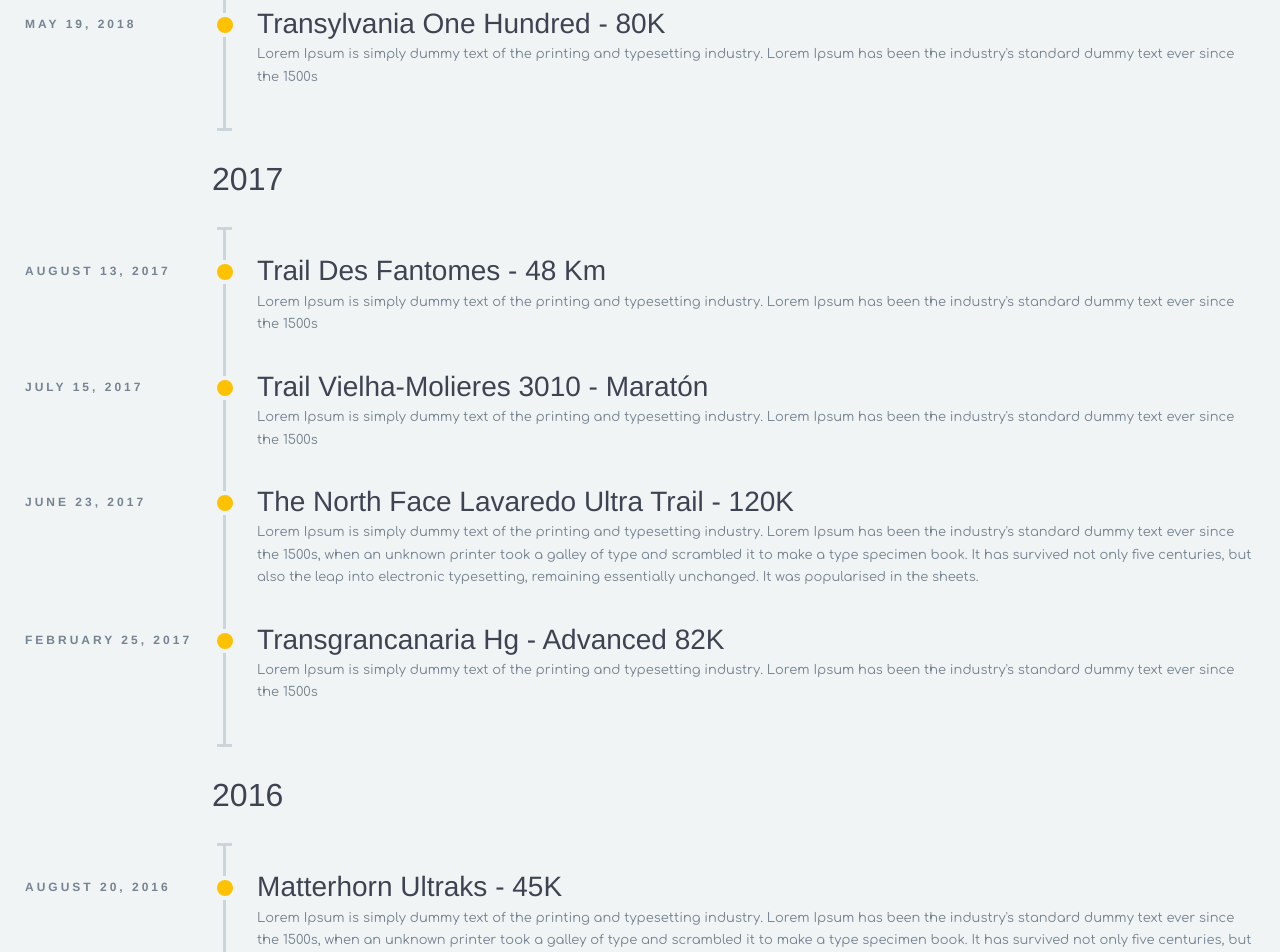
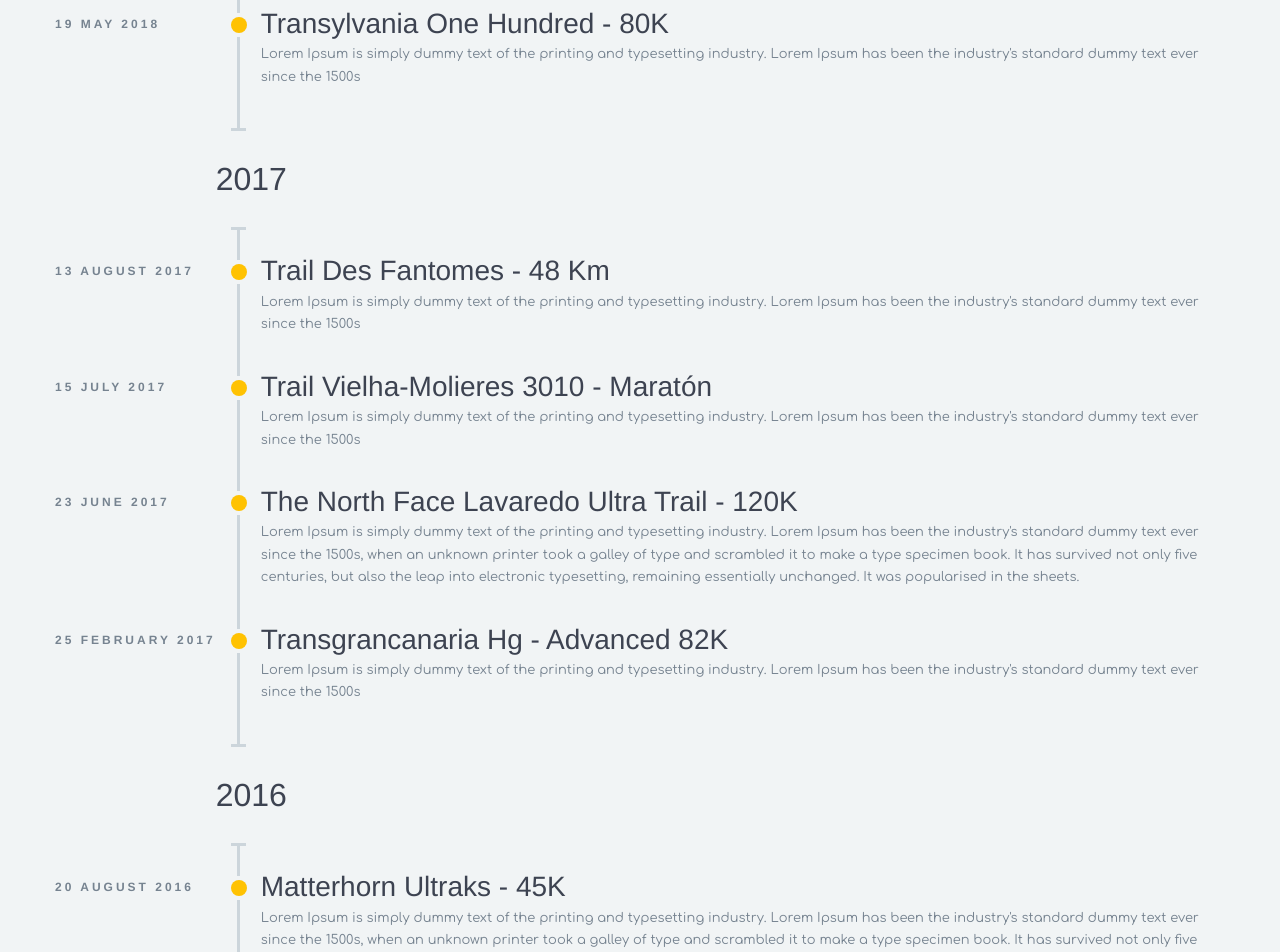
Before and after one commit to m4rc3iro/runmarc, an Angular app: page /timeline in a window 1280 px wide. Shown: the part 400-1352 px from the top of the page. Built offline with nearby package versions, Linux system fonts and the light colour scheme.

Commit message:
- fixed race date format to not cause errors when timeline is rendered in FF and Safari - improved support for viewing timeline in small displays and mobile devices

```diff
--- a/src/app/timeline/timeline.component.css
+++ b/src/app/timeline/timeline.component.css
@@ -1,7 +1,7 @@
 .timeline-container {
   height: 100%;
   width: 100%;
-  padding: 50px 0 0 0px;
+  padding: 50px 30px 0 40px;
   overflow: auto;
   font-family: "Effra", Helvetica, sans-serif;
   color: #768390;
@@ -61,11 +61,6 @@ a:hover {
   max-width: 400px;
 }
 
-.carousel-image {
-  width: 100%;
-  max-width: 1024px;
-}
-
 /*==================================
     TIMELINE
 ==================================*/
@@ -101,7 +96,7 @@ a:hover {
   margin: 0 0 .5em 0;
   text-transform: uppercase;
   white-space: nowrap;
-  padding-left: 25px;
+  padding-left: 15px;
 }
 
 /*----- TIMELINE MARKER -----*/
@@ -208,48 +203,6 @@ a:hover {
 }
 
 /*----------------------------------------------
-    MOD: TIMELINE SPLIT
-----------------------------------------------*/
-@media (min-width: 768px) {
-  .timeline-split .timeline, .timeline-centered .timeline {
-    display: table;
-  }
-
-  .timeline-split .timeline-item, .timeline-centered .timeline-item {
-    display: table-row;
-    padding: 0;
-  }
-
-  .timeline-split .timeline-info, .timeline-centered .timeline-info,
-  .timeline-split .timeline-marker,
-  .timeline-centered .timeline-marker,
-  .timeline-split .timeline-content,
-  .timeline-centered .timeline-content,
-  .timeline-split .period .timeline-info,
-  .timeline-centered .period .timeline-info {
-    display: table-cell;
-    vertical-align: top;
-  }
-
-  .timeline-split .timeline-marker, .timeline-centered .timeline-marker {
-    position: relative;
-  }
-
-  .timeline-split .timeline-content, .timeline-centered .timeline-content {
-    padding-left: 25px;
-  }
-
-  .timeline-split .timeline-info, .timeline-centered .timeline-info {
-    padding-right: 25px;
-  }
-
-  .timeline-split .period .timeline-title, .timeline-centered .period .timeline-title {
-    position: relative;
-    left: -45px;
-  }
-}
-
-/*----------------------------------------------
     Gallery styles
 ----------------------------------------------*/
 .show {
@@ -322,49 +275,15 @@ a:hover {
   right: 20px;
 }
 
-@keyframes line-animation {
-  0% {
-    width: 0;
-    opacity: 1;
-  }
-
-  99% {
-    width: 100%;
-    opacity: 1;
-  }
-
-  100% {
-    width: 100%;
-    opacity: 0;
-  }
-}
-
-@keyframes open-animation {
-  0% {
-    height: 0;
-    top: 50%;
-  }
-
-  100% {
-    height: 100vh;
-    top: 0;
-  }
-}
-
-@keyframes fade {
-  0% {
-    opacity: 0;
-  }
-
-  100% {
-    opacity: 1;
-  }
+.carousel-image {
+  width: 100%;
+  max-width: 1024px;
 }
 
 .close {
   margin: 50px 25px 0 0;
   position: fixed;
-  top: 0.5rem;
+  top: 3.5rem;
   right: 0.5rem;
   display: flex;
   align-items: center;
@@ -410,3 +329,101 @@ a:hover {
   top: 50%;
   align-items: baseline;
 }
+
+@media (min-width: 540px) {
+  .close {
+    top: 0.5rem;
+  }
+}
+
+@media (min-width: 768px) {
+  .timeline-split .timeline, .timeline-centered .timeline {
+    display: table;
+  }
+
+  .timeline-split .timeline-item, .timeline-centered .timeline-item {
+    display: table-row;
+    padding: 0;
+  }
+
+  .timeline-split .timeline-info, .timeline-centered .timeline-info,
+  .timeline-split .timeline-marker,
+  .timeline-centered .timeline-marker,
+  .timeline-split .timeline-content,
+  .timeline-centered .timeline-content,
+  .timeline-split .period .timeline-info,
+  .timeline-centered .period .timeline-info {
+    display: table-cell;
+    vertical-align: top;
+  }
+
+  .timeline-split .timeline-marker, .timeline-centered .timeline-marker {
+    position: relative;
+  }
+
+  .timeline-split .timeline-content, .timeline-centered .timeline-content {
+    padding-left: 15px;
+  }
+
+  .timeline-split .timeline-info, .timeline-centered .timeline-info {
+    padding-right: 15px;
+  }
+
+  .timeline-split .period .timeline-title, .timeline-centered .period .timeline-title {
+    position: relative;
+    left: -45px;
+  }
+
+  .close {
+    top: 0.5rem;
+  }
+}
+
+@media (min-width: 1400px) {
+  .carousel-image {
+    max-width: 1280px;
+  }
+
+  .close {
+    top: 0.5rem;
+  }
+}
+
+@keyframes line-animation {
+  0% {
+    width: 0;
+    opacity: 1;
+  }
+
+  99% {
+    width: 100%;
+    opacity: 1;
+  }
+
+  100% {
+    width: 100%;
+    opacity: 0;
+  }
+}
+
+@keyframes open-animation {
+  0% {
+    height: 0;
+    top: 50%;
+  }
+
+  100% {
+    height: 100vh;
+    top: 0;
+  }
+}
+
+@keyframes fade {
+  0% {
+    opacity: 0;
+  }
+
+  100% {
+    opacity: 1;
+  }
+}
--- a/src/app/timeline/timeline.component.html
+++ b/src/app/timeline/timeline.component.html
@@ -11,7 +11,7 @@
           </div>
         </li>
         <li *ngFor="let race of races2018" class="timeline-item">
-          <div class="timeline-info"><span>{{race.date | date:'MMMM d, yyyy'}}</span></div>
+          <div class="timeline-info"><span>{{race.date | date:'d MMMM yyyy'}}</span></div>
           <div class="timeline-marker"></div>
           <div class="timeline-content">
             <h3 class="timeline-title" (click)="gallery = !gallery; raceSelected = race;">{{race.name}}</h3>
@@ -26,7 +26,7 @@
           </div>
         </li>
         <li *ngFor="let race of races2017" class="timeline-item">
-          <div class="timeline-info"><span>{{race.date | date:'MMMM d, yyyy'}}</span></div>
+          <div class="timeline-info"><span>{{race.date | date:'d MMMM yyyy' }}</span></div>
           <div class="timeline-marker"></div>
           <div class="timeline-content">
             <h3 class="timeline-title" (click)="gallery = !gallery; raceSelected = race;">{{race.name}}</h3>
@@ -41,7 +41,7 @@
           </div>
         </li>
         <li *ngFor="let race of races2016" class="timeline-item">
-          <div class="timeline-info"><span>{{race.date | date:'MMMM d, yyyy'}}</span></div>
+          <div class="timeline-info"><span>{{race.date | date:'d MMMM yyyy' }}</span></div>
           <div class="timeline-marker"></div>
           <div class="timeline-content">
             <h3 class="timeline-title" (click)="gallery = !gallery; raceSelected = race;">{{race.name}}</h3>
@@ -56,7 +56,7 @@
           </div>
         </li>
         <li *ngFor="let race of races2015" class="timeline-item">
-          <div class="timeline-info"><span>{{race.date | date:'MMMM d, yyyy'}}</span></div>
+          <div class="timeline-info"><span>{{race.date | date:'d MMMM yyyy' }}</span></div>
           <div class="timeline-marker"></div>
           <div class="timeline-content">
             <h3 class="timeline-title" (click)="gallery = !gallery; raceSelected = race;">{{race.name}}</h3>
--- a/src/app/timeline/timeline.component.ts
+++ b/src/app/timeline/timeline.component.ts
@@ -17,32 +17,32 @@ export class TimelineComponent implements OnInit {
   raceSelected: Race;
 
   races2018 = [
-    new Race('Utmb® - Ccc®', new Date('08.31.2018'), "Lorem Ipsum is simply dummy text of the printing and typesetting industry. Lorem Ipsum has been the industry's standard dummy text ever since the 1500s",[
+    new Race('Utmb® - Ccc®', new Date('2018-08-31'), "Lorem Ipsum is simply dummy text of the printing and typesetting industry. Lorem Ipsum has been the industry's standard dummy text ever since the 1500s",[
       this.BASE_URL + 'lut2017/north-face-lavaredo-ultra-trail-2017-1.jpg',
       this.BASE_URL + 'lut2017/north-face-lavaredo-ultra-trail-2017-2.jpg',
       this.BASE_URL + 'lut2017/north-face-lavaredo-ultra-trail-2017-3.jpg',
       this.BASE_URL + 'lut2017/north-face-lavaredo-ultra-trail-2017-4.jpg'
     ]),
-    new Race('Eiger Ultra-Trail® - E101', new Date('07.14.2018'), "Lorem Ipsum is simply dummy text of the printing and typesetting industry. Lorem Ipsum has been the industry's standard dummy text ever since the 1500s",[]),
-    new Race('Transylvania One Hundred - 80K', new Date('05.19.2018'), "Lorem Ipsum is simply dummy text of the printing and typesetting industry. Lorem Ipsum has been the industry's standard dummy text ever since the 1500s",[])
+    new Race('Eiger Ultra-Trail® - E101', new Date('2018-07-14'), "Lorem Ipsum is simply dummy text of the printing and typesetting industry. Lorem Ipsum has been the industry's standard dummy text ever since the 1500s",[]),
+    new Race('Transylvania One Hundred - 80K', new Date('2018-05-19'), "Lorem Ipsum is simply dummy text of the printing and typesetting industry. Lorem Ipsum has been the industry's standard dummy text ever since the 1500s",[])
   ];
 
   races2017 = [
-    new Race('Trail Des Fantomes - 48 Km', new Date('08.13.2017'), "Lorem Ipsum is simply dummy text of the printing and typesetting industry. Lorem Ipsum has been the industry's standard dummy text ever since the 1500s",[]),
-    new Race('Trail Vielha-Molieres 3010 - Maratón', new Date('07.15.2017'), "Lorem Ipsum is simply dummy text of the printing and typesetting industry. Lorem Ipsum has been the industry's standard dummy text ever since the 1500s",[]),
-    new Race('The North Face Lavaredo Ultra Trail - 120K', new Date('06.23.2017'), "Lorem Ipsum is simply dummy text of the printing and typesetting industry. Lorem Ipsum has been the industry's standard dummy text ever since the 1500s, when an unknown printer took a galley of type and scrambled it to make a type specimen book. It has survived not only five centuries, but also the leap into electronic typesetting, remaining essentially unchanged. It was popularised in the sheets.",[]),
-    new Race('Transgrancanaria Hg - Advanced 82K', new Date('02.25.2017'), "Lorem Ipsum is simply dummy text of the printing and typesetting industry. Lorem Ipsum has been the industry's standard dummy text ever since the 1500s",[])
+    new Race('Trail Des Fantomes - 48 Km', new Date('2017-08-13'), "Lorem Ipsum is simply dummy text of the printing and typesetting industry. Lorem Ipsum has been the industry's standard dummy text ever since the 1500s",[]),
+    new Race('Trail Vielha-Molieres 3010 - Maratón', new Date('2017-07-15'), "Lorem Ipsum is simply dummy text of the printing and typesetting industry. Lorem Ipsum has been the industry's standard dummy text ever since the 1500s",[]),
+    new Race('The North Face Lavaredo Ultra Trail - 120K', new Date('2017-06-23'), "Lorem Ipsum is simply dummy text of the printing and typesetting industry. Lorem Ipsum has been the industry's standard dummy text ever since the 1500s, when an unknown printer took a galley of type and scrambled it to make a type specimen book. It has survived not only five centuries, but also the leap into electronic typesetting, remaining essentially unchanged. It was popularised in the sheets.",[]),
+    new Race('Transgrancanaria Hg - Advanced 82K', new Date('2017-02-25'), "Lorem Ipsum is simply dummy text of the printing and typesetting industry. Lorem Ipsum has been the industry's standard dummy text ever since the 1500s",[])
   ];
 
   races2016 = [
-    new Race('Matterhorn Ultraks - 45K', new Date('08.20.2016'), "Lorem Ipsum is simply dummy text of the printing and typesetting industry. Lorem Ipsum has been the industry's standard dummy text ever since the 1500s, when an unknown printer took a galley of type and scrambled it to make a type specimen book. It has survived not only five centuries, but also the leap into electronic typesetting, remaining e 1960s with the release of Letraset sheets.",[]),
-    new Race('Eiger Ultra Trail - E51', new Date('07.16.2016'), "Lorem Ipsum is simply dummy text of the printing and typesetting industry. Lorem Ipsum has been the industry's standard dummy text ever since the 1500s",[]),
-    new Race('Ultra Skymarathon® Madeira - Usm', new Date('06.04.2016'), "Lorem Ipsum is simply dummy text of the printing and typesetting industry. Lorem Ipsum has been the industry's standard dummy text ever since the 1500s, when an unknown printer took a galley of type and scrambled it to make a type specimen book. also the leap into electronic typesetting, It was popularised in the 1960s with the release of Letraset sheets.",[])
+    new Race('Matterhorn Ultraks - 45K', new Date('2016-08-20'), "Lorem Ipsum is simply dummy text of the printing and typesetting industry. Lorem Ipsum has been the industry's standard dummy text ever since the 1500s, when an unknown printer took a galley of type and scrambled it to make a type specimen book. It has survived not only five centuries, but also the leap into electronic typesetting, remaining e 1960s with the release of Letraset sheets.",[]),
+    new Race('Eiger Ultra Trail - E51', new Date('2016-07-16'), "Lorem Ipsum is simply dummy text of the printing and typesetting industry. Lorem Ipsum has been the industry's standard dummy text ever since the 1500s",[]),
+    new Race('Ultra Skymarathon® Madeira - Usm', new Date('2016-06-04'), "Lorem Ipsum is simply dummy text of the printing and typesetting industry. Lorem Ipsum has been the industry's standard dummy text ever since the 1500s, when an unknown printer took a galley of type and scrambled it to make a type specimen book. also the leap into electronic typesetting, It was popularised in the 1960s with the release of Letraset sheets.",[])
   ];
 
   races2015 = [
-    new Race('The Hillary - 34K', new Date('03.14.2015'), "Lorem Ipsum is simply dummy text of the printing and typesetting industry. Lorem Ipsum has been the industry's standard dummy text ever since the 1500s",[]),
-    new Race('Tarawera Ultramarathon - 100K', new Date('02.07.2015'), "Lorem Ipsum is simply dummy text of the printing and typesetting industry. Lorem Ipsum has been the industry's standard dummy text ever since the 1500s, when an unknown printer took a galley of type and sc",[])
+    new Race('The Hillary - 34K', new Date('2015-03-14'), "Lorem Ipsum is simply dummy text of the printing and typesetting industry. Lorem Ipsum has been the industry's standard dummy text ever since the 1500s",[]),
+    new Race('Tarawera Ultramarathon - 100K', new Date('2015-02-07'), "Lorem Ipsum is simply dummy text of the printing and typesetting industry. Lorem Ipsum has been the industry's standard dummy text ever since the 1500s, when an unknown printer took a galley of type and sc",[])
   ];
 
   constructor(config: NgbCarouselConfig) {
```
